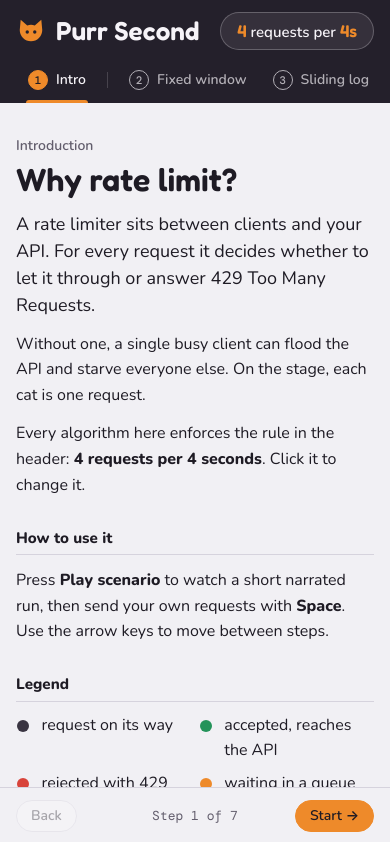
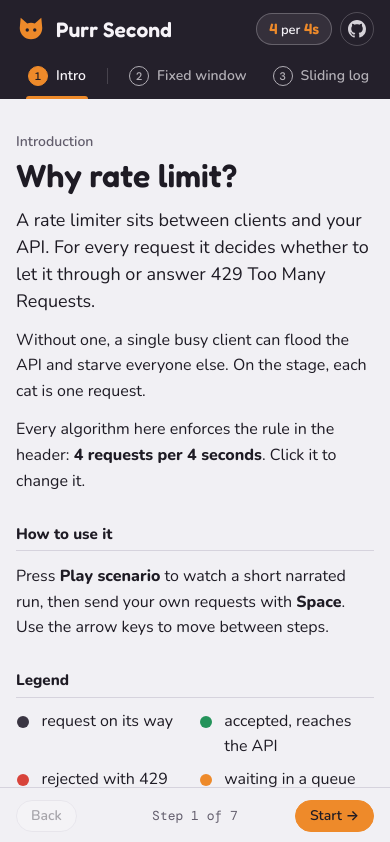
Before and after one commit to mafzaldev/purr-second, a plain HTML site: page index.html in a window 390 px wide. Shown: the top 842 px of the page. Drawn offline with nearby package versions, Linux system fonts and the light colour scheme.

Commit message:
feat: link the author GitHub profile from the header

```diff
--- a/index.html
+++ b/index.html
@@ -20,7 +20,7 @@
         </span>
         <div class="policy">
           <button class="limit-sign" id="policy-btn" type="button" aria-haspopup="dialog" aria-expanded="false" aria-controls="policy-pop" title="Change the rate limit">
-            <span class="rule"><b id="sign-limit">4</b> requests per <b id="sign-window">4sec</b></span>
+            <span class="rule"><b id="sign-limit">4</b> <span class="rule-unit">requests </span>per <b id="sign-window">4sec</b></span>
             <span class="edit"><svg viewBox="0 0 16 16" aria-hidden="true"><path d="M11.5 2.5l2 2L6 12l-2.8.8L4 10z" fill="none" stroke="currentColor" stroke-width="1.5" stroke-linejoin="round"/></svg>Change</span>
           </button>
           <div class="policy-pop" id="policy-pop" role="dialog" aria-label="Change the rate limit" hidden>
@@ -43,6 +43,9 @@
             </div>
             <p class="pop-note">Applies to every step and restarts the current one.</p>
           </div>
+          <a class="github" href="https://github.com/mafzaldev" target="_blank" rel="noopener" aria-label="mafzaldev on GitHub" title="mafzaldev on GitHub">
+            <svg viewBox="0 0 16 16" aria-hidden="true"><path fill="currentColor" d="M8 0C3.58 0 0 3.58 0 8c0 3.54 2.29 6.53 5.47 7.59.4.07.55-.17.55-.38 0-.19-.01-.82-.01-1.49-2.01.37-2.53-.49-2.69-.94-.09-.23-.48-.94-.82-1.13-.28-.15-.68-.52-.01-.53.63-.01 1.08.58 1.23.82.72 1.21 1.87.87 2.33.66.07-.52.28-.87.51-1.07-1.78-.2-3.64-.89-3.64-3.95 0-.87.31-1.59.82-2.15-.08-.2-.36-1.02.08-2.12 0 0 .67-.21 2.2.82.64-.18 1.32-.27 2-.27.68 0 1.36.09 2 .27 1.53-1.04 2.2-.82 2.2-.82.44 1.1.16 1.92.08 2.12.51.56.82 1.27.82 2.15 0 3.07-1.87 3.75-3.65 3.95.29.25.54.73.54 1.48 0 1.07-.01 1.93-.01 2.2 0 .21.15.46.55.38A8.013 8.013 0 0016 8c0-4.42-3.58-8-8-8z"/></svg>
+          </a>
         </div>
       </div>
       <nav class="steps" id="steps" aria-label="Steps"></nav>
--- a/styles.css
+++ b/styles.css
@@ -106,7 +106,20 @@
 .brand svg { width: 30px; height: 30px; flex: none; }
 .brand-sub { font: 400 15px/1 var(--font-body); opacity: 0.7; }
 
-.policy { position: relative; display: flex; align-items: center; }
+.policy { position: relative; display: flex; align-items: center; gap: 10px; }
+.github {
+  display: grid;
+  place-items: center;
+  width: 38px;
+  height: 38px;
+  flex: none;
+  border-radius: 50%;
+  border: 1px solid color-mix(in srgb, var(--band-ink) 25%, transparent);
+  color: var(--band-ink);
+  opacity: 0.85;
+}
+.github:hover { opacity: 1; border-color: var(--ginger); color: var(--ginger); }
+.github svg { width: 18px; height: 18px; }
 .limit-sign {
   display: flex;
   align-items: center;
@@ -389,6 +402,13 @@
 
 @media (max-width: 480px) {
   .brand-sub { display: none; }
+  .brand { font-size: 21px; white-space: nowrap; }
+  .sign-top { gap: 10px; }
+  .policy { gap: 8px; }
+  .limit-sign { padding: 7px 12px; font-size: 13px; }
+  .limit-sign .rule b { font-size: 15px; }
+  .github { width: 34px; height: 34px; }
+  .limit-sign .rule-unit { display: none; }
   .limit-sign .edit { display: none; }
   .log li { grid-template-columns: 6.5ch 3.5ch minmax(0, 1fr); }
   .log li .status { grid-column: 3; }
```
